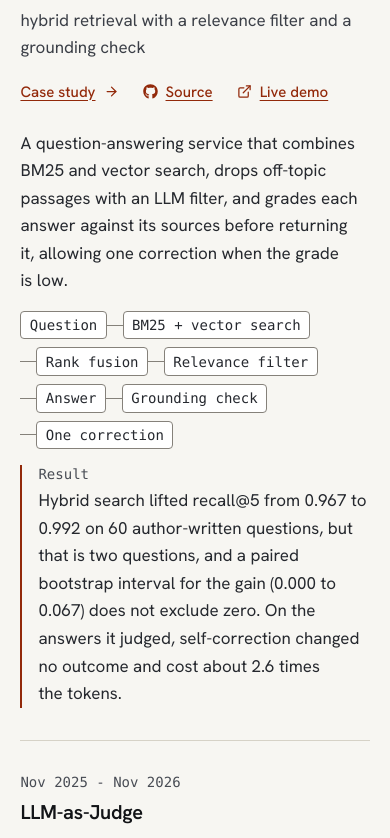
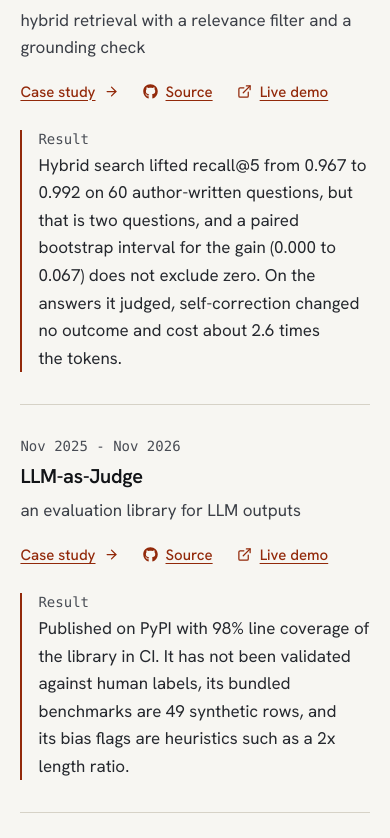
Before and after one commit to syed-waleed-ahmed/Portfolio, a React (Vite) app in the folder frontend/: page / in a window 390 px wide. Shown: the part 2906-3744 px from the top of the page. Built offline with nearby package versions, Linux system fonts and the light colour scheme.

Commit message:
fix: shorten the home page on phones
On a phone each project row shows what it is, what was measured and its links; the summary and pipeline are on its case study. Skills read as plain lists. The page goes from 15.8 to 13.5 screens at 390px.

Co-Authored-By: Claude Opus 5.5 <noreply@anthropic.com>

```diff
--- a/frontend/src/components/home/Home.css
+++ b/frontend/src/components/home/Home.css
@@ -147,6 +147,29 @@
   .skills__group--familiar .tags li {
     background-color: transparent;
     border: 1px dashed var(--color-rule-strong);
+  }
+
+  /* On a phone the skills read as plain lists: the same words, a third of
+     the height the pills took. */
+  @media (max-width: 47.99rem) {
+    .skills .tags {
+      display: block;
+      font-family: var(--font-sans);
+      font-size: var(--text-sm);
+      color: var(--color-ink);
+
+      & li,
+      &.tags li {
+        display: inline;
+        padding: 0;
+        background: none;
+        border: 0;
+      }
+
+      & li:not(:last-child)::after {
+        content: ", ";
+      }
+    }
   }
 
   /* ===== Contact ===== */
--- a/frontend/src/components/home/Work.css
+++ b/frontend/src/components/home/Work.css
@@ -124,6 +124,16 @@
     max-width: var(--measure);
   }
 
+  /* On a phone a row is the project's name, what it is, what was measured
+     and where to read more: the summary and the pipeline are on its case
+     study, and five of each made the page several screens longer. */
+  @media (max-width: 47.99rem) {
+    .project__body > p:first-child,
+    .project__body > .pipeline {
+      display: none;
+    }
+  }
+
   .project__evidence {
     padding-inline-start: var(--space-4);
     border-inline-start: 2px solid var(--color-accent);
```
